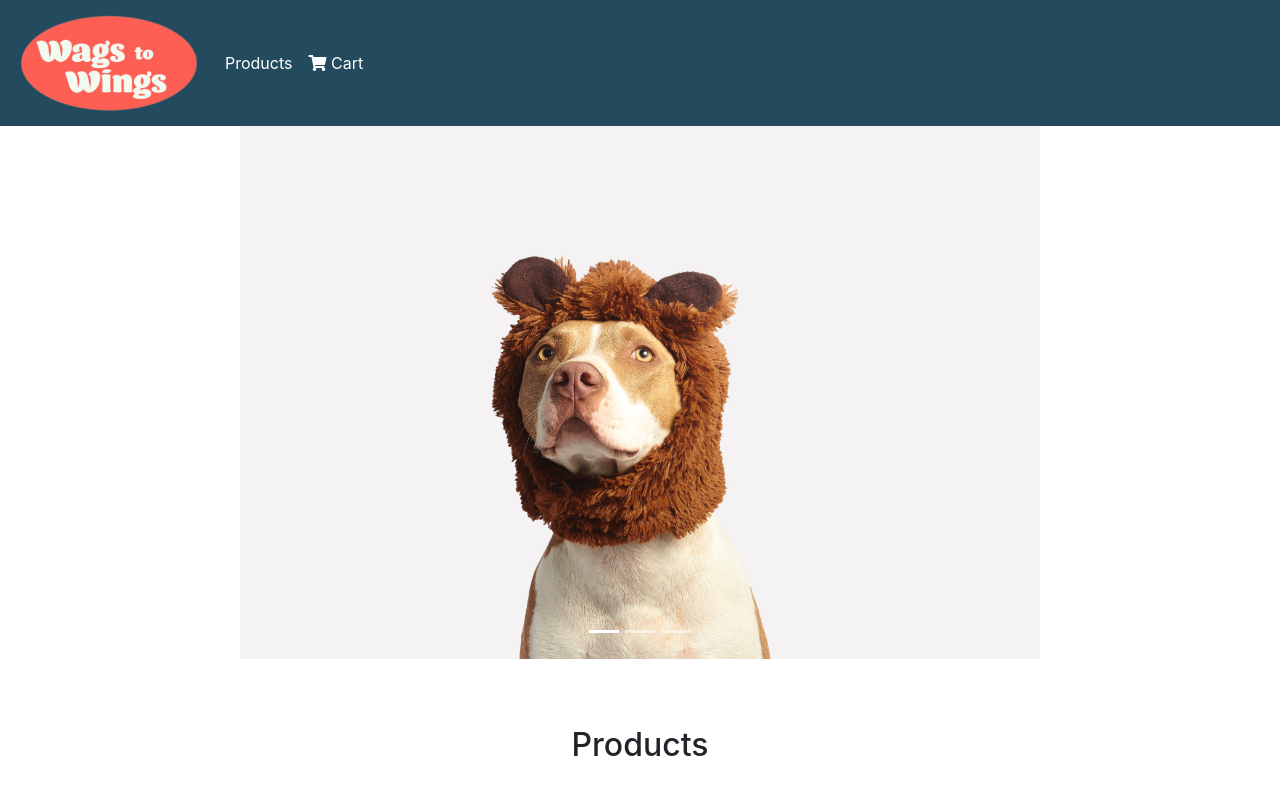
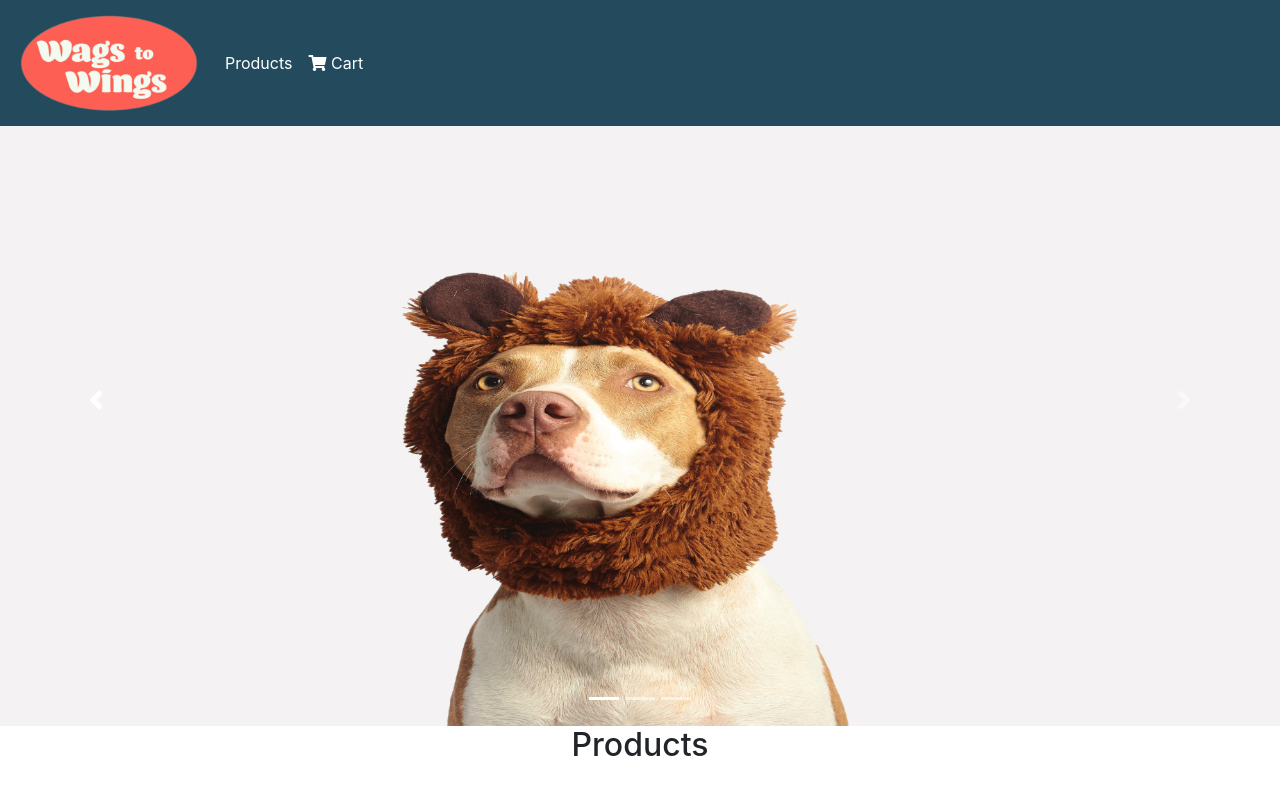
Before and after one commit to Cathy347Le/MangoDjango, a Django app: page / in a window 1280 px wide. Shown: the top 786 px of the page. Run offline with Django 3.2, Linux system fonts and the light colour scheme; data comes from the database, SQL or seed files in the repository; some libraries are stand-ins or nearby versions.

Commit message:
updated carousel width

```diff
--- a/mango/templates/mango/product_list.html
+++ b/mango/templates/mango/product_list.html
@@ -1,6 +1,6 @@
 {% extends 'mango/base.html' %} {% block content %} {% load staticfiles %}
-<div style="display: flex; justify-content: center">
-  <div class="gallery">
+<!-- <div style="display: flex; justify-content: center"> -->
+  <div class="gallery" style="width:100%">
     <div
       id="carouselExampleIndicators"
       class="carousel slide"
@@ -21,13 +21,16 @@
           <img
             class="d-block w-100"
             src="{% static 'img/1.jpg' %}"
+            style="height: 100%"
             alt="First slide"
+
           />
         </div>
         <div class="carousel-item">
           <img
             class="d-block w-100"
             src="{% static 'img/2.jpg' %}"
+            style="height: 100%"
             alt="Second slide"
           />
         </div>
@@ -35,6 +38,7 @@
           <img
             class="d-block w-100"
             src="{% static 'img/3.jpg' %}"
+            style="height: 100%"
             alt="Third slide"
           />
         </div>
@@ -63,8 +67,7 @@
 <div style="display: flex; justify-content: center">
   <h2>Products</h2>
 </div>
-<div style="display: flex; justify-content: center">
-  <div class="container-card">
+<div class="container-card" style="display: flex; justify-content: center">
   {% for product in products %}
   <div class="card m-3" style="width: 18rem; background: #F5F5F5;">
     <a href="{% url 'product_detail' pk=product.pk %}"
@@ -98,6 +101,5 @@
     </div>
   </div>
   {% endfor %}
-  </div>
-</div>
+<!-- </div> -->
 {% endblock %}
```
Lines whose indentation alone changed are shown as unchanged.
